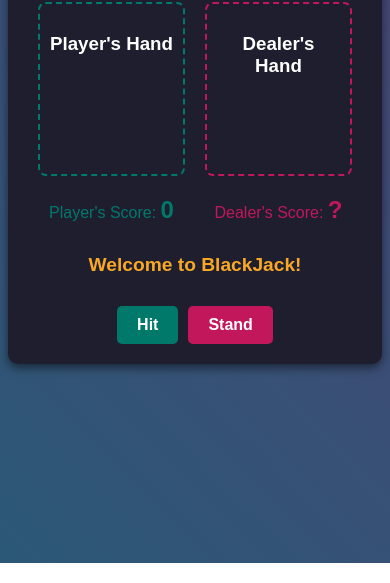
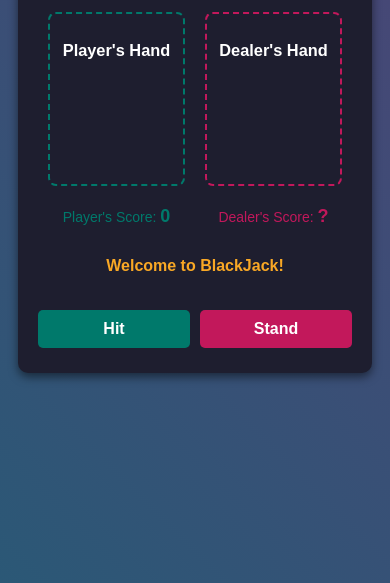
Before and after one commit to EmilJohanssonz/BlackJack, a website built with Vite: page index.html in a window 390 px wide. Shown: the part 297-880 px from the top of the page. Built offline with nearby package versions, Linux system fonts and the light colour scheme; no server answers.

Commit message:
responsive

```diff
--- a/src/style.css
+++ b/src/style.css
@@ -173,3 +173,35 @@ button.reset {
     cursor: not-allowed;
   }
 }
+
+/* Mobile responsive styles */
+@media (max-width: 600px) {
+  body {
+    font-size: 14px;
+    padding: 10px;
+  }
+
+  #player-hand,
+  #dealer-hand {
+    display: flex;
+    flex-direction: column;
+    align-items: center;
+  }
+
+  #player-score,
+  #dealer-score {
+    font-size: 18px;
+  }
+
+  #result-message {
+    font-size: 16px;
+    text-align: center;
+  }
+
+  #hit-button,
+  #stand-button,
+  #reset-button {
+    width: 100%;
+    margin: 5px 0;
+  }
+}
```
